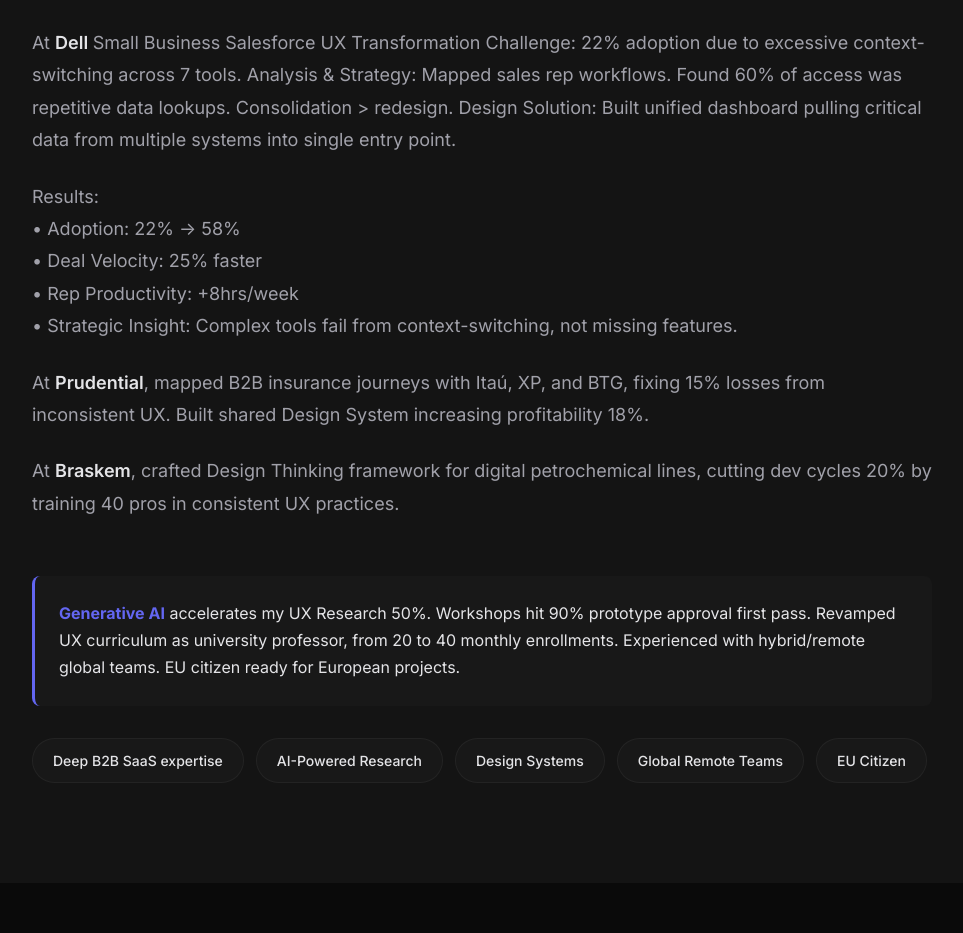
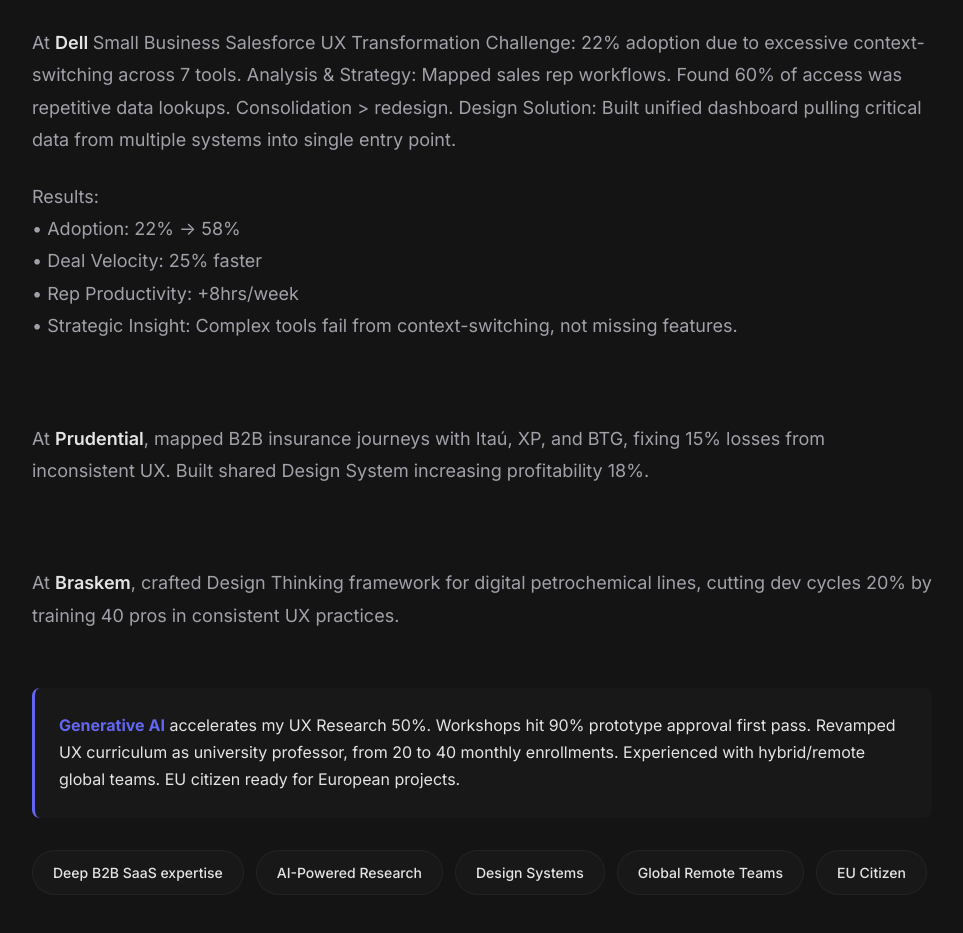
Before and after one commit to emersongoya/portfolio, a plain HTML site: page index.html in a window 1280 px wide. Shown: the part 1119-2052 px from the top of the page, without its empty margins (158-1121 px from the left). Drawn offline with Linux system fonts and the light colour scheme.

Commit message:
Refactor experience section in index.html

```diff
--- a/index.html
+++ b/index.html
@@ -67,10 +67,13 @@
                         <br>• Rep Productivity: +8hrs/week
                         <br>• Strategic Insight: Complex tools fail from context-switching, not missing features.
                     </p>
+                </div>
+                <div class="experience-container">
                     <p>
                         At <strong class="company-highlight">Prudential</strong>, mapped B2B insurance journeys with Itaú, XP, and BTG, fixing 15% losses from inconsistent UX. Built shared Design System increasing profitability 18%.
                     </p>
-
+                </div>
+                <div class="experience-container">
                     <p>
                         At <strong class="company-highlight">Braskem</strong>, crafted Design Thinking framework for digital petrochemical lines, cutting dev cycles 20% by training 40 pros in consistent UX practices.
                     </p>
```
